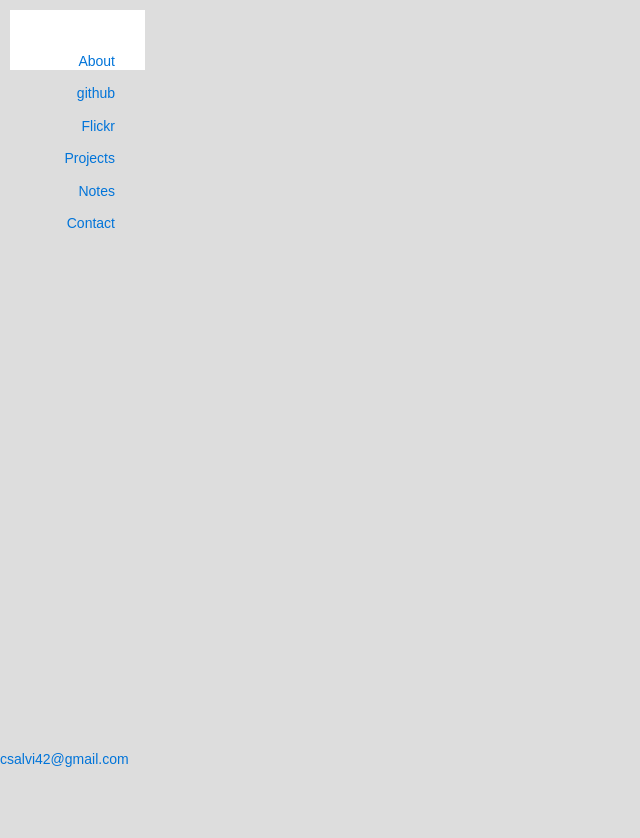
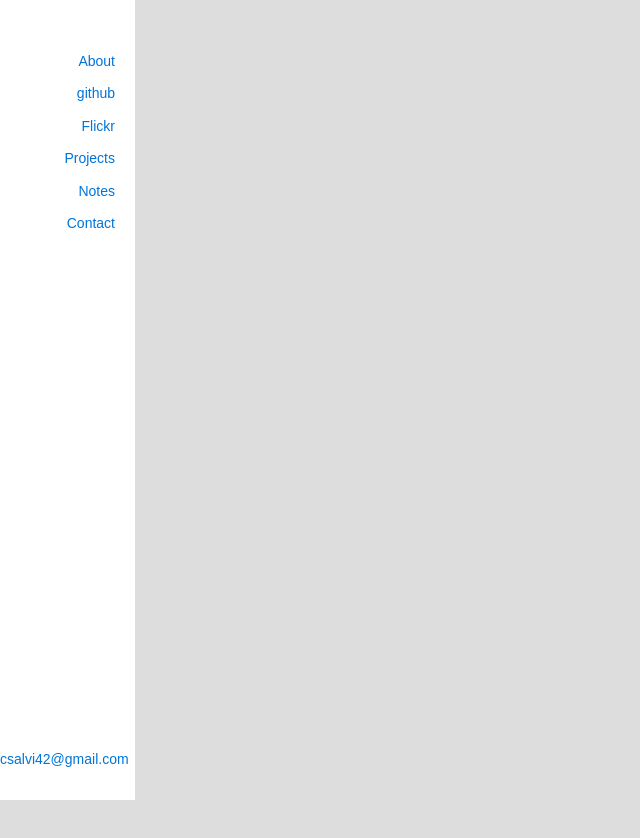
Before and after one commit to donsalvadori/Starter_Kit, a website: page index.html in a window 1280 px wide. Shown: the top 838 px of the page, without its empty margins (0-640 px from the left). Drawn offline with Linux system fonts and the light colour scheme; a web font is replaced by a local one.

Commit message:
nav background fixed in sass and css

```diff
--- a/assets/css/3-modules/header.sass
+++ b/assets/css/3-modules/header.sass
@@ -1,17 +1,17 @@
 .home-wrap header
-	width: 135px;
-	background: white;
-	padding: 30px 0
 
 	.header-position
-		position: fixed
-		top: 30px
-		left: 0
-		bottom: 30px
-		width: 135px
-		display: flex
-		flex-direction: column
-		justify-content: space-between
+	    position: fixed;
+	    top: 0px;
+	    padding-top: 30px;
+	    left: 0;
+	    bottom: 0px;
+	    padding-bottom: 30px;
+	    width: 135px;
+	    display: flex;
+	    flex-direction: column;
+	    justify-content: space-between;
+	    background-color: white;
 
 
 	.logo
```
Also changed, not shown: assets/css/main.css.
